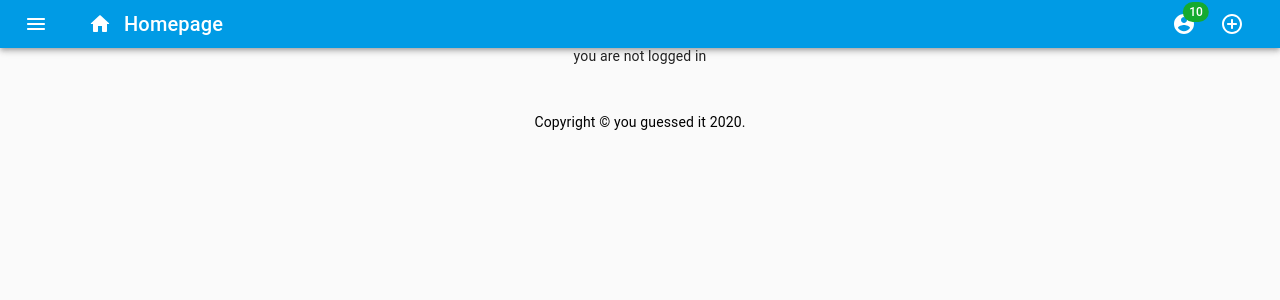
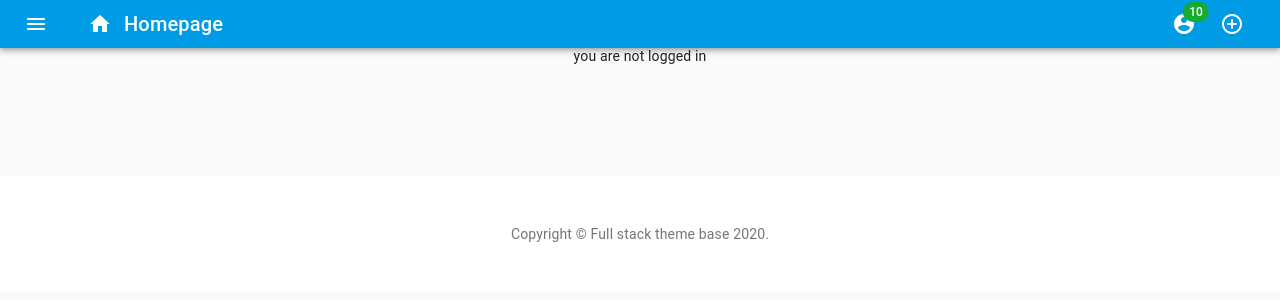
Before and after one commit to JonesTPG/fullstack-theme-base, a React (Create React App) app in the folder front-end/: page / in a window 1280 px wide. Shown: the top 300 px of the page. Built offline with nearby package versions, Linux system fonts and the light colour scheme; what apollo-link-ws would draw is missing.

Commit message:
Updated components with new footer.

```diff
--- a/front-end/src/App.jsx
+++ b/front-end/src/App.jsx
@@ -6,6 +6,7 @@
 import { ThemeProvider } from '@material-ui/core/styles';
 import HomePage from './components/main/homepage/HomePage';
 import Counter from './components/counter/Counter';
+import Footer from './components/footer/Footer';
 
 import { mainTheme, darkTheme } from './AppStyles';
 
@@ -21,6 +22,7 @@
           <Route path="/admin" render={() => <AdminLayout />} />
           <Route path="/counter" render={() => <Counter />} />
         </ThemeProvider>
+        <Footer />
       </Router>
     </>
   );
--- a/front-end/src/components/AllStyles.js
+++ b/front-end/src/components/AllStyles.js
@@ -111,3 +111,20 @@
     color: theme.palette.background.contrastText
   }
 });
+
+export const FooterStyles = theme => ({
+  root: {
+    display: 'flex',
+    flexDirection: 'column',
+    minHeight: '100%'
+  },
+
+  footer: {
+    padding: theme.spacing(6),
+    marginTop: 'auto',
+    backgroundColor:
+      theme.palette.type === 'dark'
+        ? theme.palette.grey[800]
+        : theme.palette.grey[200]
+  }
+});
--- a/front-end/src/components/Copyright.jsx
+++ /dev/null
@@ -1,20 +0,0 @@
-import React from 'react';
-import Typography from '@material-ui/core/Typography';
-import Link from '@material-ui/core/Link';
-import { CopyrightStyles } from './AllStyles';
-import { withStyles } from '@material-ui/core/styles';
-
-const Copyright = ({ classes }) => {
-  return (
-    <Typography variant="body2" className={classes.typography} align="center">
-      {'Copyright © '}
-      <Link color="inherit" href="https://material-ui.com/">
-        you guessed it
-      </Link>{' '}
-      {new Date().getFullYear()}
-      {'.'}
-    </Typography>
-  );
-};
-
-export default withStyles(CopyrightStyles)(Copyright);
--- a/front-end/src/components/admin/AdminLayout.jsx
+++ b/front-end/src/components/admin/AdminLayout.jsx
@@ -5,7 +5,6 @@
 import Hidden from '@material-ui/core/Hidden';
 import Navigator from '../side-nav/Navigator';
 import Header from '../header/Header';
-import Copyright from '../Copyright';
 import styles from './AdminStyles';
 import { drawerWidth } from './AdminConstants';
 import AdminContent from './AdminContent';
@@ -39,9 +38,6 @@
         <main className={classes.main}>
           <AdminContent></AdminContent>
         </main>
-        <footer className={classes.footer}>
-          <Copyright />
-        </footer>
       </div>
     </div>
   );
--- /dev/null
+++ b/front-end/src/components/footer/Footer.jsx
@@ -0,0 +1,34 @@
+import React from 'react';
+import PropTypes from 'prop-types';
+import { makeStyles } from '@material-ui/core/styles';
+import Container from '@material-ui/core/Container';
+import Typography from '@material-ui/core/Typography';
+import Link from '@material-ui/core/Link';
+
+const useStyles = makeStyles(theme => ({
+  footer: {
+    backgroundColor: theme.palette.background.paper,
+    marginTop: theme.spacing(8),
+    padding: theme.spacing(6, 0)
+  }
+}));
+
+const Footer = props => {
+  const classes = useStyles();
+
+  return (
+    <footer className={classes.footer}>
+      <Container maxWidth="lg">
+        <Typography variant="body2" color="textSecondary" align="center">
+          {'Copyright © '}
+          <Link color="inherit" href="https://material-ui.com/">
+            Full stack theme base
+          </Link>{' '}
+          {new Date().getFullYear()}
+          {'.'}
+        </Typography>
+      </Container>
+    </footer>
+  );
+};
+export default Footer;
--- a/front-end/src/components/login/Login.jsx
+++ b/front-end/src/components/login/Login.jsx
@@ -13,7 +13,6 @@
 import Box from '@material-ui/core/Box';
 import Link from '@material-ui/core/Link';
 import useField from '../../hooks/input';
-import Copyright from '../Copyright';
 import { withRouter } from 'react-router-dom';
 import { LOGIN } from '../../queries/login';
 import { useMutation } from '@apollo/react-hooks';
@@ -138,9 +137,6 @@
           </Grid>
         </form>
       </div>
-      <Box pt={4}>
-        <Copyright />
-      </Box>
     </Container>
   );
 };
--- a/front-end/src/components/main/Main.jsx
+++ b/front-end/src/components/main/Main.jsx
@@ -15,7 +15,6 @@
 import AccountCircleRounded from '@material-ui/icons/AccountCircleRounded';
 import AddCircleOutlineRounded from '@material-ui/icons/AddCircleOutlineRounded';
 
-import Copyright from '../Copyright';
 import { withRouter } from 'react-router-dom';
 import { MainStyles } from '../AllStyles';
 import { withStyles } from '@material-ui/core/styles';
@@ -67,9 +66,6 @@
           <Grid container direction="row" justify="center" alignItems="center">
             {props.children}
           </Grid>
-          <Box pt={4}>
-            <Copyright />
-          </Box>
         </Container>
       </main>
     </div>
```
